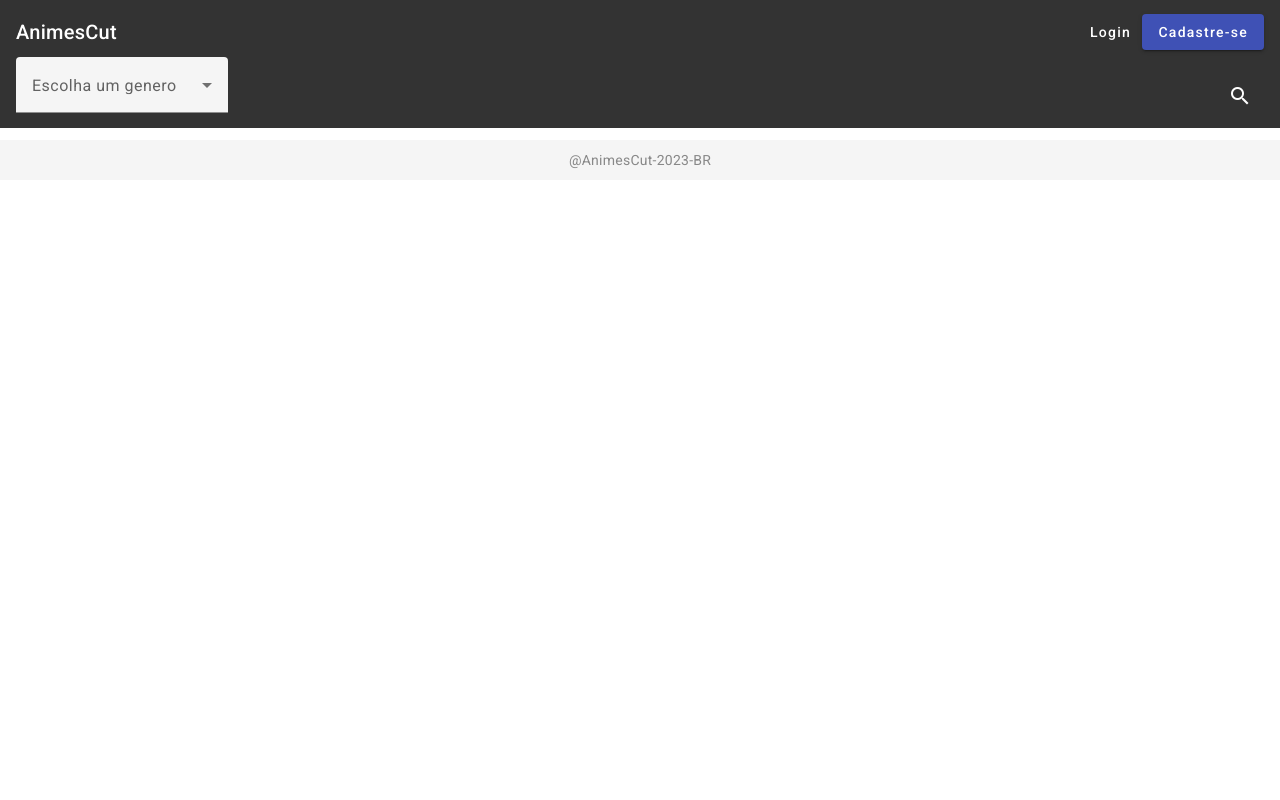
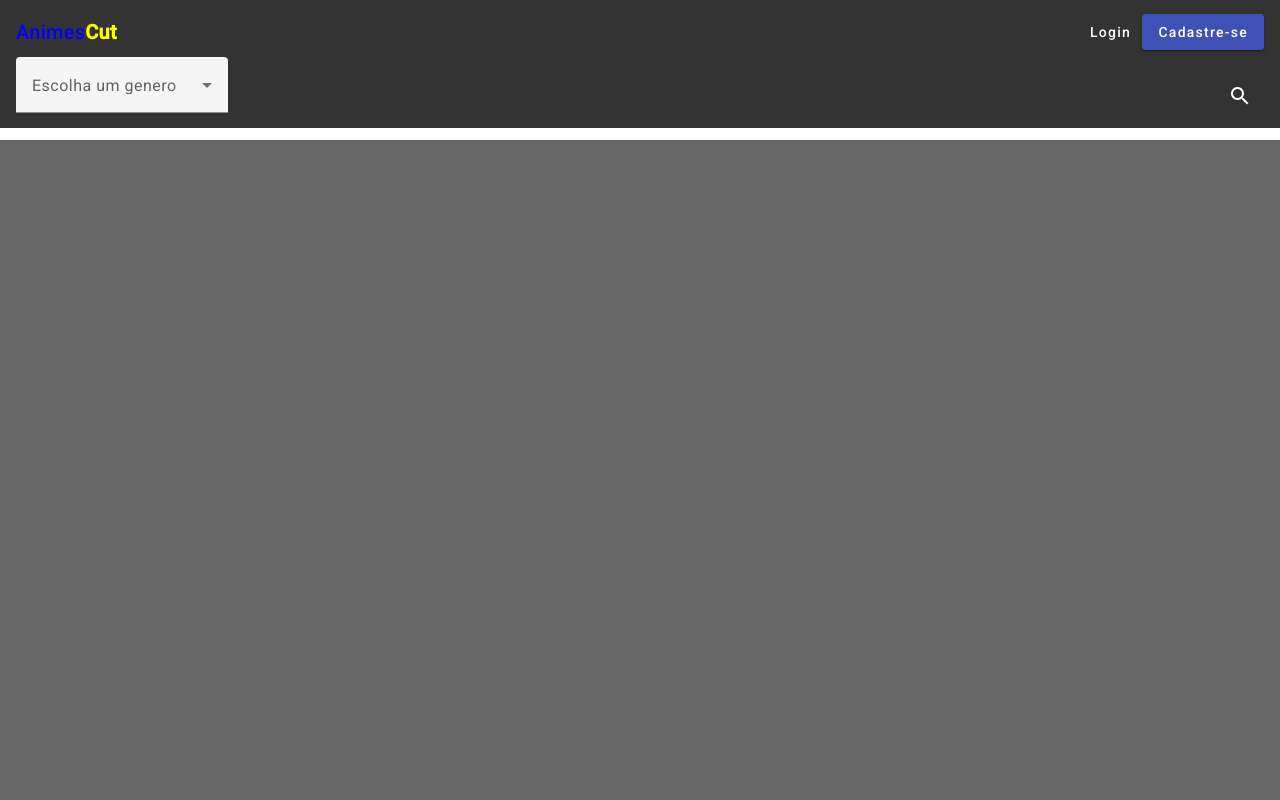
Before and after one commit to BeMoreiray/AnimesCut1.0, an Angular app in the folder frontend/animescut-layout/: page / in a window 1280 px wide. Shown: the top 800 px of the page. Built offline with nearby package versions, Linux system fonts and the light colour scheme.

Commit message:
estilização pag home

```diff
--- a/frontend/animescut-layout/src/app/home/home.component.html
+++ b/frontend/animescut-layout/src/app/home/home.component.html
@@ -1,3 +1,4 @@
+
 <app-navbar></app-navbar>
 <div class="container">
 
--- a/frontend/animescut-layout/src/app/home/home.component.scss
+++ b/frontend/animescut-layout/src/app/home/home.component.scss
@@ -0,0 +1,6 @@
+.container{
+  background-color: #666; /* Cor de fundo desejada */
+  min-height: 100vh; /* Garante que a cor de fundo cubra a altura total da tela */
+  display: flex;
+  flex-direction: column;
+}
--- a/frontend/animescut-layout/src/app/shared/footer/footer.component.scss
+++ b/frontend/animescut-layout/src/app/shared/footer/footer.component.scss
@@ -1,7 +1,7 @@
 /* Estilização do footer */
-.footer {
-  background-color: #f5f5f5; /* Cor de fundo */
+.footer { /* Cor de fundo */
   padding: 10px 0; /* Espaçamento interno no topo e na parte inferior */
+  margin-top: auto;
 
   .container {
     text-align: center; /* Centraliza o texto horizontalmente */
--- a/frontend/animescut-layout/src/app/shared/navbar/navbar.component.html
+++ b/frontend/animescut-layout/src/app/shared/navbar/navbar.component.html
@@ -1,7 +1,7 @@
 <p>
   <mat-toolbar>
     <mat-toolbar-row>
-      <span>AnimesCut</span>
+      <span class="blue-text">Animes</span><span class="yellow-text">Cut</span>
       <span class="example-spacer"></span>
       <button mat-button>Login</button>
       <button mat-raised-button color="primary">Cadastre-se</button>
--- a/frontend/animescut-layout/src/app/shared/navbar/navbar.component.scss
+++ b/frontend/animescut-layout/src/app/shared/navbar/navbar.component.scss
@@ -7,5 +7,14 @@ mat-toolbar {
 }
 
 mat-toolbar-row {
-  color: white; /* Cor do texto no topo */
+  color: white;/* Cor do texto no topo */
 }
+
+.blue-text {
+  color: blue;
+}
+
+.yellow-text {
+  color: yellow;
+  font-weight: bold;
+}
```
